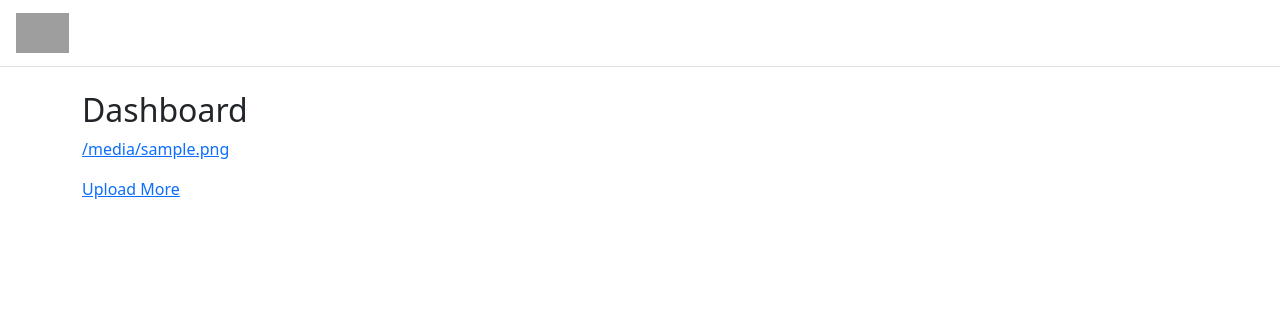
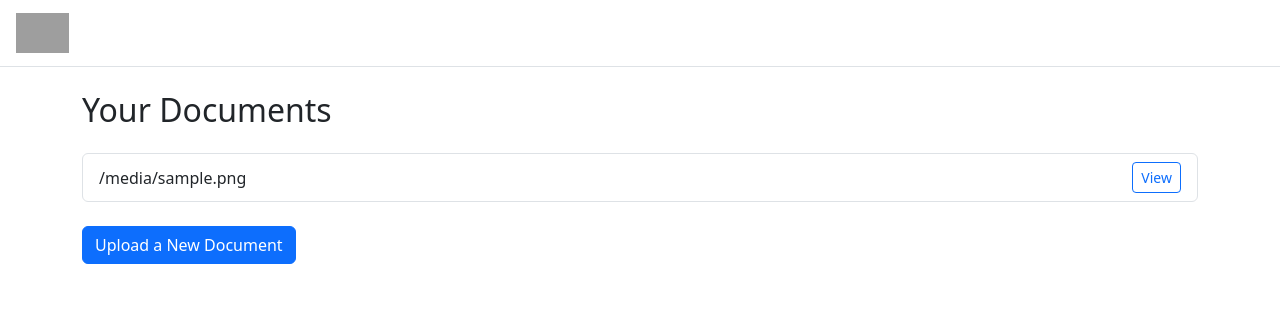
Before and after one commit to JoeC16/onfile-mvp, a Python web app: template app/templates/dashboard.html in a window 1280 px wide. Shown: the top 327 px of the page. Run offline with Jinja, Linux system fonts and the light colour scheme; the template is opened without the code that fills it: most values are stand-ins (such as "Sample title", 1, 10 or a date in 2020); grey boxes are pictures that could not be loaded.

Commit message:
Update dashboard.html

```diff
--- a/app/templates/dashboard.html
+++ b/app/templates/dashboard.html
@@ -1 +1,20 @@
-{% extends 'base.html' %}{% block content %}<h2>Dashboard</h2>{% for file in files %}<p><a href='{{ url_for('main.uploaded_file', filename=file) }}'>{{ file }}</a></p>{% endfor %}<a href='{{ url_for('main.upload') }}'>Upload More</a>{% endblock %}
+{% extends 'base.html' %}
+
+{% block content %}
+<h2 class="mb-4">Your Documents</h2>
+
+{% if files %}
+  <ul class="list-group mb-4">
+    {% for file in files %}
+      <li class="list-group-item d-flex justify-content-between align-items-center">
+        <span>{{ file }}</span>
+        <a href="{{ url_for('main.uploaded_file', filename=file) }}" class="btn btn-sm btn-outline-primary">View</a>
+      </li>
+    {% endfor %}
+  </ul>
+{% else %}
+  <p>No documents uploaded yet.</p>
+{% endif %}
+
+<a href="{{ url_for('main.upload') }}" class="btn btn-primary">Upload a New Document</a>
+{% endblock %}
```
